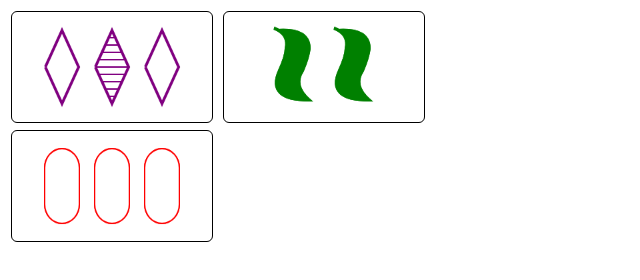
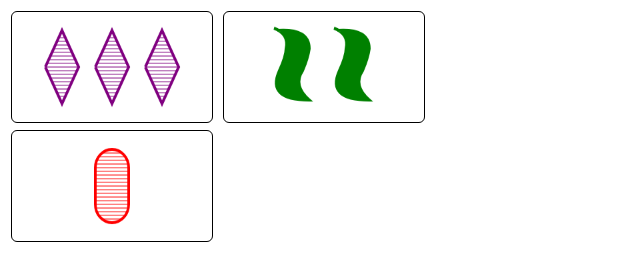
Before and after one commit to tenten00/tenten00.github.io, a plain HTML site: page settest.html in a window 1280 px wide. Shown: the whole page, without its empty margins (0-640 px from the left). Drawn offline with nearby package versions, Linux system fonts and the light colour scheme.

Commit message:
Update settest.html

```diff
--- a/settest.html
+++ b/settest.html
@@ -1,8 +1,8 @@
 <!DOCTYPE html>
 <html>
 <head>
-    <meta charset="utf-8" />
-    <title>Gamedev Canvas Workshop</title>
+    <meta charset="utf-8" name="viewport" content="width=device-width, initial-scale=1">
+    <title>SET Gamedev Canvas</title>
     <script src="https://ajax.googleapis.com/ajax/libs/jquery/1.11.0/jquery.min.js"></script>
     <style>
         canvas { width: 200px; height: 110px; border: 1px solid #000000; border-radius:6px; margin: 3px 3px auto;}
@@ -39,7 +39,7 @@
 
     draw(ctx, 3, "D", "P", "H");
     draw(ctx1, 2, "W", "G", "F");
-    draw(ctx2, 3, "C", "R", "B");
+    draw(ctx2, 1, "C", "R", "H");
 
 
     function ctx_D(ctx, startPoint) {
@@ -51,21 +51,20 @@
     }
 
     function ctx_DH(ctx, startPoint) {
-        for(var i = 0; i < 9; i++){
+        for(var i = 0; i < 17; i++){
             var x1 =0, x2 = 0;
-            var y = 35 + (i*10);
-            if(i<5){
-                x1 = startPoint +20 - (i*5);
-                x2 = x1+((i+1)*10);
+            var y = 35 + (i*5);
+            if(i<8){
+                x1 = startPoint +20 - (i*2.5);
+                x2 = x1+((i+2)*5);
             } else {
-                x1 = startPoint -20 + (i*5);
-                x2 = x1+((9-i)*10);
+                x1 = startPoint -20 + (i*2.5);
+                x2 = x1+((18-i)*5);
             }
             ctx.moveTo(x1, y);
             ctx.lineTo(x2, y);
         }
     }
-
 
     function ctx_C(ctx, startPoint) {
         ctx.moveTo(startPoint, 50);
@@ -75,6 +74,22 @@
         ctx.lineTo(startPoint+50, 50);
         ctx.arcTo(startPoint+50, 25, startPoint+25, 25, 25);
         ctx.arcTo(startPoint, 25, startPoint, 50, 25);
+    }
+
+
+    function ctx_CH(ctx, startPoint) {
+        for(var i = 0; i < 2; i++){
+            ctx.moveTo(startPoint + ((2-i)*5) , 30 + (i*5));
+            ctx.lineTo(startPoint + 50-((2-i)*5) , 30 + (i*5));
+        }
+        for(var i = 0; i < 15; i++){
+            ctx.moveTo(startPoint, 40 + (i*5));
+            ctx.lineTo(startPoint + 50, 40 + (i*5));
+        }
+        for(var i = 0; i < 2; i++){
+            ctx.moveTo(startPoint + ((i+1)*5) , 115 + (i*5));
+            ctx.lineTo(startPoint + 50 - ((i+1)*5) , 115 + (i*5));
+        }
     }
 
     function ctx_W(ctx, startPoint) {
@@ -93,30 +108,13 @@
         // ctx.fillStyle = '#ea9f42';
         // ctx.fillRect(0, 0, canvas.width, canvas.height);
 
-        ctx.beginPath();
-        ctx.lineWidth = 4;
-
-        var x, i;
+        var x;
         if(amount == 1){
             x = [125];
         } else if(amount == 2){
             x = [80, 170];
         } else if(amount == 3){
             x = [50, 125, 200];
-        }
-
-        if (shape == "D") {
-            for(i = 0; i < x.length; i++){
-                ctx_D(ctx, x[i]);
-            }
-        } else if (shape == "C") {
-            for(i = 0; i < x.length; i++){
-                ctx_C(ctx, x[i]);
-            }
-        } else if (shape == "W") {
-            for(i = 0; i < x.length; i++){
-                ctx_W(ctx, x[i]);
-            }
         }
 
         if(color == "R"){
@@ -129,19 +127,43 @@
             ctx.strokeStyle="purple";
             ctx.fillStyle="purple";
         }
+        if(stuff == "B"){
+            ctx.fillStyle="white";
+        }
+
+        ctx.beginPath();
+        ctx.lineWidth = 4;
+        for(var i = 0; i < x.length; i++) {
+            if (shape == "D") {
+                ctx_D(ctx, x[i]);
+            } else if (shape == "C") {
+                ctx_C(ctx, x[i]);
+            } else if (shape == "W") {
+                ctx_W(ctx, x[i]);
+            }
+        }
         ctx.stroke();
 
+        if (stuff == "H") {
+            ctx.beginPath();
+            ctx.lineWidth = 1;
+            for (var i = 0; i < x.length; i++) {
+                if (shape == "D") {
+                    ctx_DH(ctx, x[i]);
+                } else if (shape == "C") {
+                    ctx_CH(ctx, x[i]);
+                }
+            }
+            ctx.stroke();
+        }
+
+
         if(stuff == "B"){
-            ctx.fillStyle="white";
+            // ctx.fillStyle="white";
         } else if(stuff == "H"){
-            //todo
-            ctx.beginPath();
-            ctx.lineWidth = 2;
-            ctx_DH(ctx, 125);
-        } else if(stuff == "P"){
+        } else if(stuff == "F"){
+            ctx.fill();
         }
-        ctx.stroke();
-        ctx.fill();
     }
 </script>
 </html>
```
